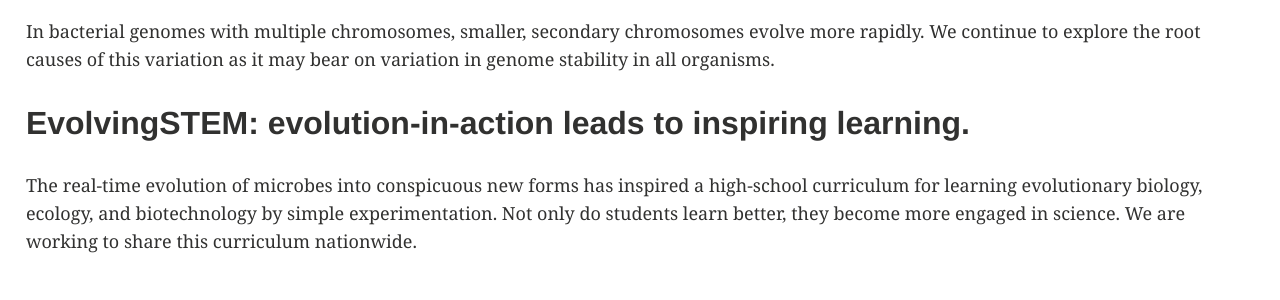
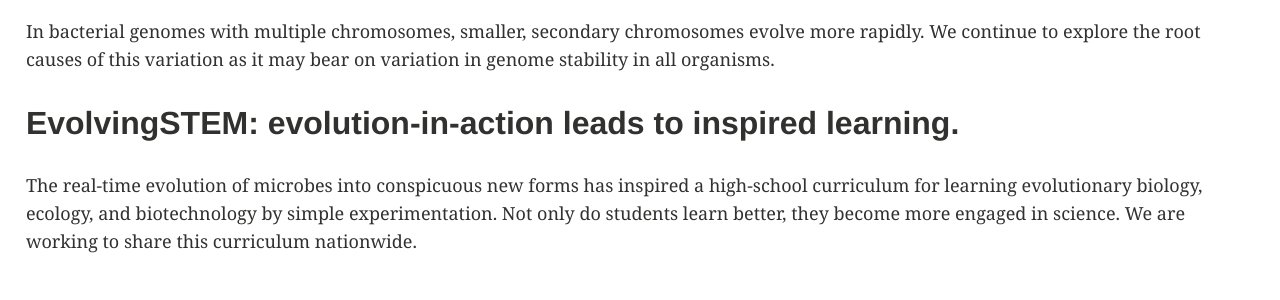
Before and after one commit to cdeitrick/vscooper.github.io, a Jekyll site: the page built from research.md, in a window 1280 px wide. Shown: the part 761-1061 px from the top of the page. Built offline with Jekyll 4.4.1, drawn with Linux system fonts in a browser that asks for light colours.

Commit message:
Update research.md

```diff
--- a/research.md
+++ b/research.md
@@ -17,5 +17,5 @@
 ## Why genome regions evolve at different rates
 In bacterial genomes with multiple chromosomes, smaller, secondary chromosomes evolve more rapidly. We continue to explore the root causes of this variation as it may bear on variation in genome stability in all organisms.
 
-## EvolvingSTEM: evolution-in-action leads to inspiring learning.
+## EvolvingSTEM: evolution-in-action leads to inspired learning.
 The real-time evolution of microbes into conspicuous new forms has inspired a high-school curriculum for learning evolutionary biology, ecology, and biotechnology by simple experimentation. Not only do students learn better, they become more engaged in science. We are working to share this curriculum nationwide.
```
